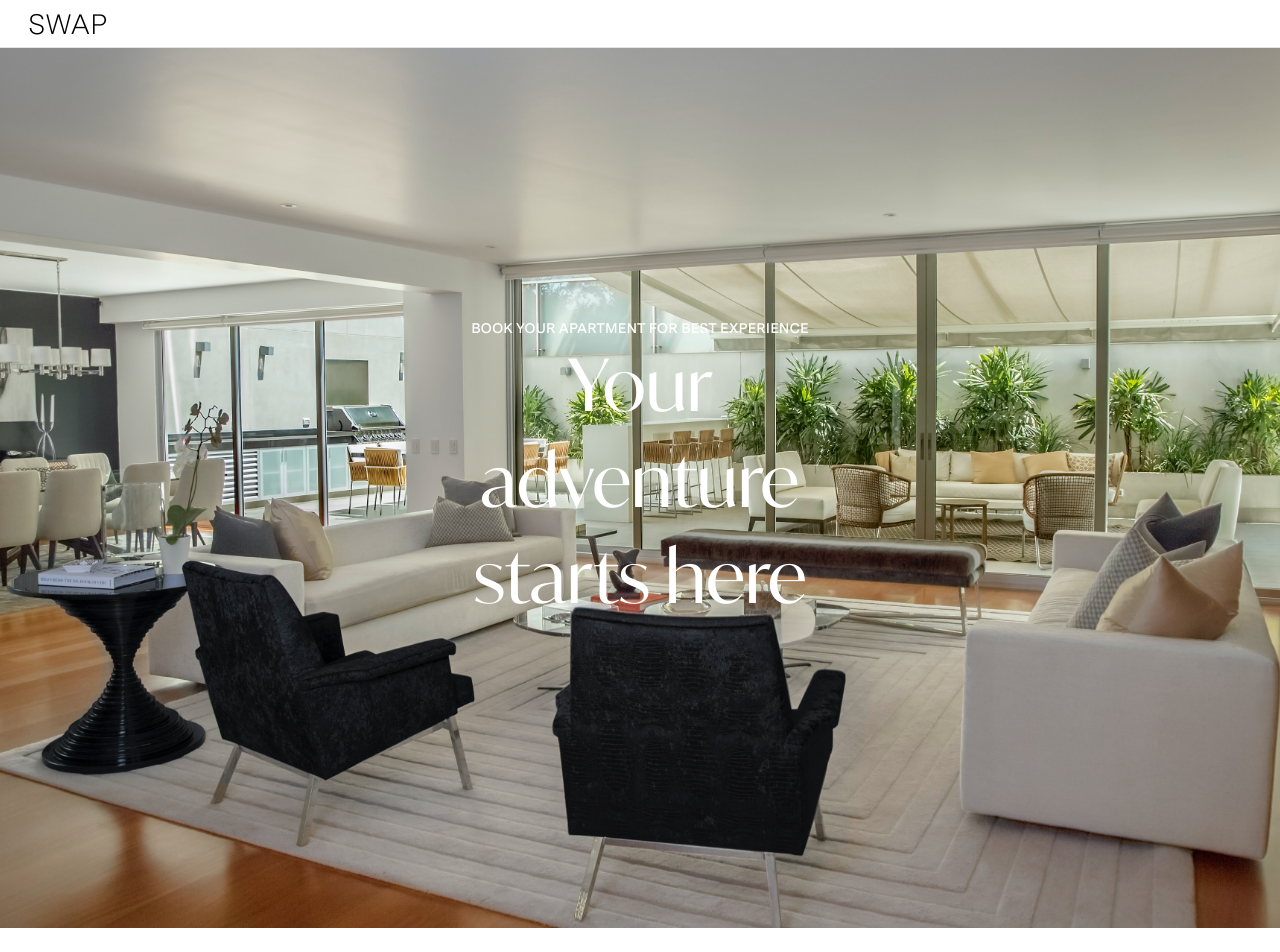
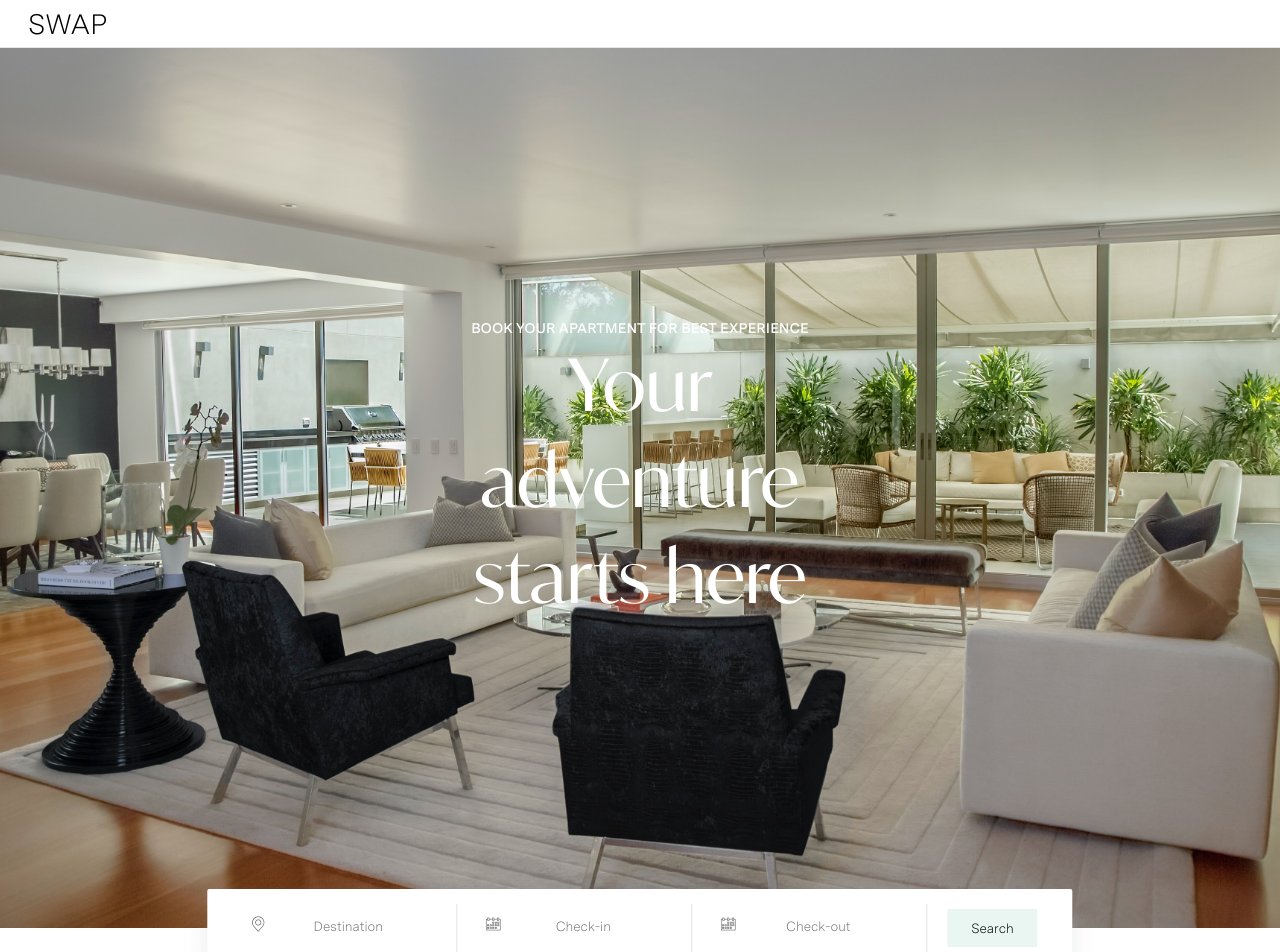
Before and after one commit to AnnaTselina/booking-app, a React (Create React App) app in the folder client/: page / in a window 1280 px wide. Shown: the top 952 px of the page. Built offline with nearby package versions, Linux system fonts and the light colour scheme.

Commit message:
feat: add search bar on home page

```diff
--- a/client/package.json
+++ b/client/package.json
@@ -12,6 +12,7 @@
     "@types/react-dom": "^18.0.6",
     "eslint-config-airbnb-typescript": "^17.0.0",
     "react": "^18.2.0",
+    "react-datepicker": "^4.8.0",
     "react-dom": "^18.2.0",
     "react-router-dom": "^6.4.2",
     "react-scripts": "5.0.1",
@@ -45,6 +46,7 @@
   },
   "devDependencies": {
     "@types/node-sass": "^4.11.3",
+    "@types/react-datepicker": "^4.4.2",
     "@typescript-eslint/eslint-plugin": "^5.40.1",
     "@typescript-eslint/parser": "^5.40.1",
     "eslint": "^8.25.0",
--- /dev/null
+++ b/client/src/components/date-range-pickers/index.tsx
@@ -0,0 +1,83 @@
+import React, { useRef, useState } from "react";
+import DatePicker from "react-datepicker";
+import "react-datepicker/dist/react-datepicker.css";
+import "./styles.scss";
+
+interface IDateRangePicker {
+  inputWrapperClass?: string;
+  setDatesCallback?: React.Dispatch<
+    React.SetStateAction<{ checkIn: Date | null; checkOut: null | Date }>
+  >;
+}
+
+const DateRangePicker = (props: IDateRangePicker) => {
+  const { inputWrapperClass, setDatesCallback } = props;
+
+  const [startDate, setStartDate] = useState<null | Date>(null);
+  const [endDate, setEndDate] = useState<null | Date>(null);
+
+  const getNextDay = (date: Date) => {
+    const dateCopy = new Date(date);
+    dateCopy.setDate(dateCopy.getDate() + 1);
+    return dateCopy;
+  };
+
+  const today = useRef(new Date());
+  const minCheckOutDate = useRef(getNextDay(new Date()));
+
+  const handleCheckInDate = (date: Date) => {
+    setStartDate(date);
+    minCheckOutDate.current = getNextDay(date);
+    if (setDatesCallback) {
+      setDatesCallback((state) => ({ ...state, checkIn: date }));
+    }
+  };
+
+  const handleCheckOutDate = (date: Date) => {
+    setEndDate(date);
+    if (setDatesCallback) {
+      setDatesCallback((state) => ({ ...state, checkOut: date }));
+    }
+  };
+
+  return (
+    <>
+      <div className={`date-pickers ${inputWrapperClass}`}>
+        <span className="icon-calendar input-icon" />
+        <DatePicker
+          dateFormat="dd/MM/yyyy"
+          selected={startDate}
+          onChange={handleCheckInDate}
+          selectsStart
+          startDate={startDate}
+          endDate={endDate}
+          placeholderText="Check-in"
+          calendarClassName="date-pickers-inputs"
+          minDate={today.current}
+        />
+      </div>
+
+      <div className={inputWrapperClass}>
+        <span className="icon-calendar input-icon" />
+        <DatePicker
+          dateFormat="dd/MM/yyyy"
+          selected={endDate}
+          onChange={handleCheckOutDate}
+          selectsEnd
+          startDate={startDate}
+          endDate={endDate}
+          placeholderText="Check-out"
+          calendarClassName="date-pickers-inputs"
+          minDate={minCheckOutDate.current}
+        />
+      </div>
+    </>
+  );
+};
+
+DateRangePicker.defaultProps = {
+  inputWrapperClass: "",
+  setDatesCallback: () => {},
+};
+
+export default DateRangePicker;
--- /dev/null
+++ b/client/src/components/date-range-pickers/styles.scss
@@ -0,0 +1,21 @@
+@import "../../styles/vars.scss";
+
+.date-pickers {
+  &-inputs {
+    font-family: $font2;
+
+    .react-datepicker__day--keyboard-selected,
+    .react-datepicker__day-selected,
+    .react-datepicker__day--in-selecting-range,
+    .react-datepicker__day--in-range,
+    .react-datepicker__day--selected,
+    .react-datepicker__day--in-selecting-range,
+    .react-datepicker__day--in-range {
+      background-color: $greenPrimaryColor;
+    }
+
+    .react-datepicker__day--in-selecting-range:not(.react-datepicker__day--in-range, .react-datepicker__month-text--in-range, .react-datepicker__quarter-text--in-range, .react-datepicker__year-text--in-range) {
+      background-color: $greenPrimaryColorOpacity;
+    }
+  }
+}
--- /dev/null
+++ b/client/src/components/search-bar/index.tsx
@@ -0,0 +1,68 @@
+import React, { useState } from "react";
+import "./styles.scss";
+import { useNavigate } from "react-router-dom";
+import routes from "../../utils/routes";
+import DateRangePicker from "../date-range-pickers";
+
+interface SearchBarProps {
+  className?: string;
+}
+
+const SearchBar = (props: SearchBarProps) => {
+  const { className } = props;
+  const [dates, setDates] = useState<{ checkIn: Date | null; checkOut: Date | null }>({
+    checkIn: null,
+    checkOut: null,
+  });
+
+  const [destination, setDestination] = useState("");
+
+  const navigate = useNavigate();
+
+  const handleSearch = (e: React.SyntheticEvent) => {
+    e.preventDefault();
+    let route = `${routes.SEARCH}?`;
+    if (destination) {
+      route += `destination=${destination || ""}`;
+    }
+
+    if (dates.checkIn && dates.checkOut) {
+      route += `${destination ? "&" : ""}checkin=${`${dates.checkIn.getFullYear()}-${
+        dates.checkIn.getMonth() + 1
+      }-${dates.checkIn.getDate()}`}&checkout=${`${dates.checkOut.getFullYear()}-${
+        dates.checkOut.getMonth() + 1
+      }-${dates.checkOut.getDate()}`}`;
+    }
+
+    navigate(route);
+  };
+
+  return (
+    <form className={`search-bar ${className}`} onSubmit={handleSearch}>
+      <div className="search-bar-item">
+        <span className="icon-pin-circle input-icon" />
+        <input
+          type="text"
+          placeholder="Destination"
+          onChange={(e) => {
+            setDestination(e.target.value);
+          }}
+        />
+      </div>
+
+      <DateRangePicker inputWrapperClass="search-bar-item" setDatesCallback={setDates} />
+
+      <div className="search-bar-item">
+        <button type="button" onClick={handleSearch}>
+          Search
+        </button>
+      </div>
+    </form>
+  );
+};
+
+SearchBar.defaultProps = {
+  className: "",
+};
+
+export default SearchBar;
--- /dev/null
+++ b/client/src/components/search-bar/styles.scss
@@ -0,0 +1,51 @@
+@import "../../styles/vars.scss";
+
+.search-bar {
+  display: flex;
+  padding: 15px;
+  background-color: $colorMin;
+  border-radius: 2px;
+
+  &.absolute-centered {
+    position: absolute;
+    left: 50%;
+    transform: translate(-50%, -50%);
+    box-shadow: rgba(149, 157, 165, 0.2) 0px 8px 24px;
+  }
+
+  &-item {
+    padding: 5px 20px;
+    position: relative;
+
+    &:not(:last-of-type) {
+      border-right: 1px solid $colorGrey;
+    }
+
+    input {
+      padding: 7px 14px 7px 32px;
+      font-family: $font2;
+      border: none;
+      outline: none;
+      text-align: center;
+    }
+
+    &__input-date {
+      width: 110px;
+    }
+
+    > button {
+      padding: 9px 24px;
+      background-color: $secondaryButtonColor;
+      border: none;
+      font-family: $font2;
+      cursor: pointer;
+    }
+
+    .input-icon {
+      position: absolute;
+      z-index: 1;
+      transform: translate(8px, 5px);
+      opacity: 0.6;
+    }
+  }
+}
--- a/client/src/page-containers/home/index.tsx
+++ b/client/src/page-containers/home/index.tsx
@@ -2,6 +2,7 @@ import ImageBannerBig from "../../components/image-banner-big";
 import bannerImage from "../../assets/images/furniture.jpg";
 import mediumBannerImage from "../../assets/images/villa.jpg";
 import ImageBannerMedium from "../../components/image-banner-medium";
+import SearchBar from "../../components/search-bar";
 
 const HomePageContainer = () => (
   <>
@@ -10,6 +11,7 @@ const HomePageContainer = () => (
       bannerHeading="Your adventure starts here"
       bannerSubheading="Book your apartment for best experience"
     />
+    <SearchBar className="absolute-centered" />
     <ImageBannerMedium
       imagePath={mediumBannerImage}
       imageAlt="Beach view image"
--- a/client/src/styles/vars.scss
+++ b/client/src/styles/vars.scss
@@ -8,6 +8,8 @@ $errorColor: #c65858;
 $colorBlack: rgb(0, 0, 0);
 $darkGrey: #ababac;
 $secondaryButtonColor: #adddca45;
+$greenPrimaryColor: #378e6bc8;
+$greenPrimaryColorOpacity: #378e6b80;
 
 $icon-cancel: "\e904";
 $icon-pin-circle: "\e91f";
```
Also changed, not shown: 1 other file (tests, documents, lock files or other folders).
